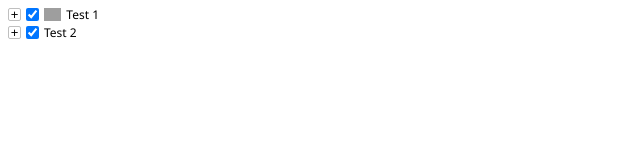
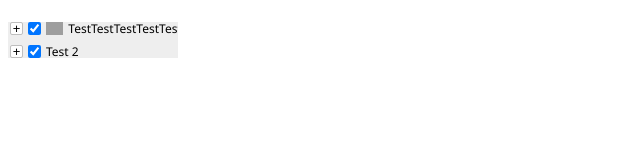
Before and after one commit to Soreon/lignum, a website with bundled scripts: page index.html in a window 1280 px wide. Shown: the whole page, without its empty margins (0-640 px from the left). Built offline with nearby package versions, Linux system fonts and the light colour scheme; grey boxes are pictures that could not be loaded.

Commit message:
Correction node margin 2

```diff
--- a/index.html
+++ b/index.html
@@ -1,13 +1,18 @@
 <!DOCTYPE html>
 <html lang="en">
+
 <head>
   <meta charset="UTF-8">
   <meta name="viewport" content="width=device-width, initial-scale=1.0">
   <link rel="stylesheet" href="lignum.css">
   <title>Document</title>
 </head>
+
 <body>
-  <div id='container'></div>
+  <div style="display: inline-block; width: 170px; background-color: #EEEEEE;">
+    <div id='container'></div>
+  </div>
   <script type='module' src="./script.js"></script>
 </body>
+
 </html>
--- a/lignum.css
+++ b/lignum.css
@@ -7,7 +7,7 @@
   --lignum-button-margin: 5px;
   --lignum-naked-label-margin: 3px;
   --lignum-level-offset: 5px;
-  --lignum-element-margin: 5px;
+  --lignum-element-margin: 10px;
   --lignum-node-padding: 2px;
   --lignum-childless-node-offset: 0px;
   font-family: 'Segoe UI', Tahoma, Geneva, Verdana, sans-serif;
@@ -34,7 +34,7 @@
   align-items: center;
   height: max(var(--lignum-button-size), var(--lignum-label-size));
   line-height: max(var(--lignum-button-size), var(--lignum-label-size));
-  padding-right: var(--lignum-node-padding);
+  padding-left: var(--lignum-node-padding);
 }
 
 .lignum-container .lignum-node .lignum-node-ui.childless {
@@ -61,6 +61,8 @@
 
 .lignum-container .lignum-node .lignum-node-ui .lignum-node-label {
   flex: 1;
+  overflow: hidden;
+  white-space: nowrap;
 }
 
 .lignum-container .lignum-node .lignum-node-ui .lignum-node-img {
--- a/script.js
+++ b/script.js
@@ -3,7 +3,7 @@ import Lignum from './lignum.js';
 const data = [
   {
     id: 'test1',
-    name: 'Test 1',
+    name: 'TestTestTestTestTestTestTest 1',
     img: 'https://lh3.googleusercontent.com/IeNJWoKYx1waOhfWF6TiuSiWBLfqLb18lmZYXSgsH1fvb8v1IYiZr5aYWe0Gxu-pVZX3',
     data: {
       test1: 'dazudhaz',
@@ -17,7 +17,7 @@ const data = [
         children: [
           {
             id: 'test1.1.1',
-            name: 'Test 1.1.1',
+            name: 'TestTestTestTestTestTestTest 1.1.1',
             children: [
               { id: 'test1.1.1.1', hidden: true, name: 'Test 1.1.1.1', children: [], img: 'https://lh3.googleusercontent.com/IeNJWoKYx1waOhfWF6TiuSiWBLfqLb18lmZYXSgsH1fvb8v1IYiZr5aYWe0Gxu-pVZX3' },
               { id: 'test1.1.1.2', name: 'Test 1.1.1.2', children: [], img: 'https://lh3.googleusercontent.com/IeNJWoKYx1waOhfWF6TiuSiWBLfqLb18lmZYXSgsH1fvb8v1IYiZr5aYWe0Gxu-pVZX3' },
```
